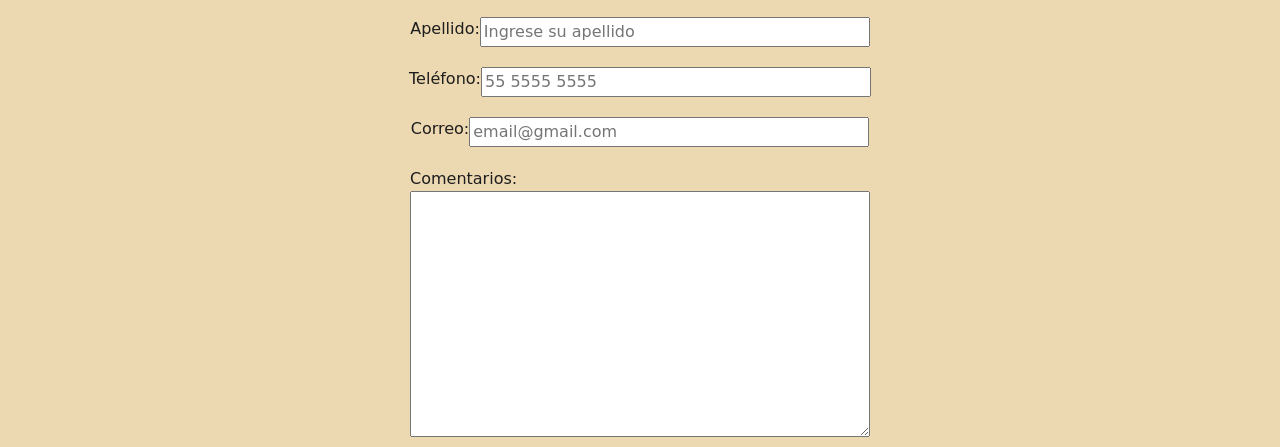
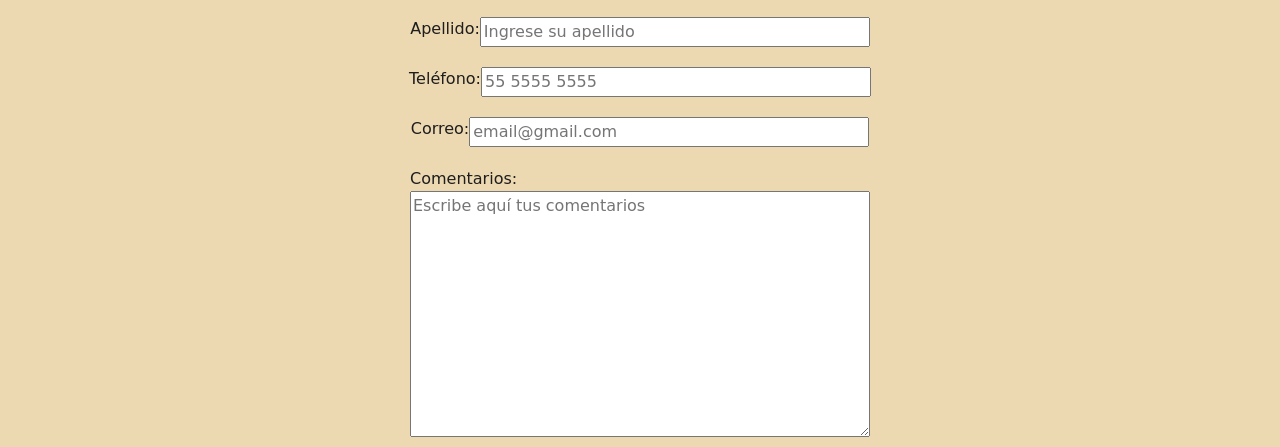
Before and after one commit to erikaportes/ranchosanjose, a website: page pages/contacto.html in a window 1280 px wide. Shown: the part 241-688 px from the top of the page. Drawn offline with nearby package versions, Linux system fonts and the light colour scheme.

Commit message:
Integrar placeholder en comentarios

```diff
--- a/pages/contacto.html
+++ b/pages/contacto.html
@@ -78,7 +78,7 @@
 
     <div class="comentarios">
         <label class="labelComentarios" for="comentarios">Comentarios:</label>
-        <textarea class="inputComentarios" name="comentarios" id="comentarios" cols="30" rows="10"></textarea>
+        <textarea class="inputComentarios" name="comentarios" id="comentarios" placeholder="Escribe aquí tus comentarios"  cols="30" rows="10"></textarea>
     </div>
 
     <div class="botonesForm">
```
